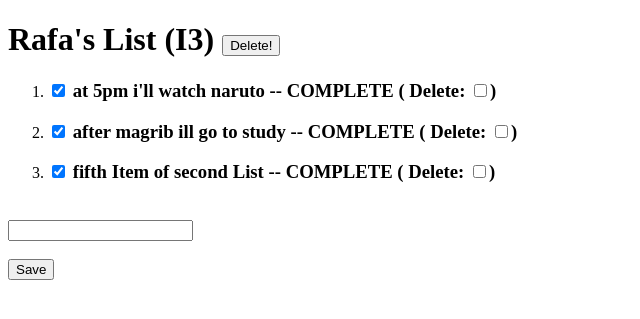
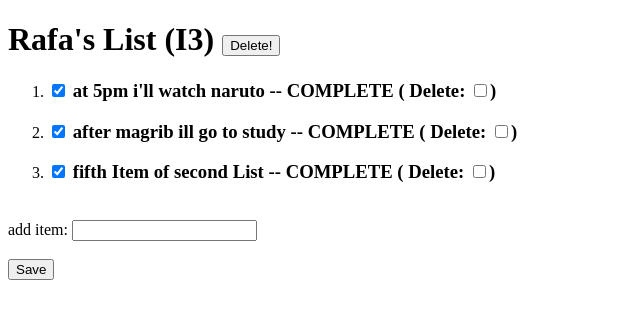
Before and after one commit to zzobaer09/django_own, a Django app: a page that uses first_project/app/templates/app/list_item.html in a window 1280 px wide. Shown: the top 319 px of the page, without its empty margins (0-640 px from the left). Run offline with Django 4.2, Linux system fonts and the light colour scheme; data comes from the database, SQL or seed files in the repository; both versions use the stored data as it was after the commit.

Commit message:
small change in html

```diff
--- a/first_project/app/templates/app/list.html
+++ b/first_project/app/templates/app/list.html
@@ -21,6 +21,11 @@
         </ol>
     </div>
 
+
+    <br>
+    <br>
+    <br>
+
     <div>
         <form method="post" action="">
             {% csrf_token %}
--- a/first_project/app/templates/app/list_item.html
+++ b/first_project/app/templates/app/list_item.html
@@ -29,7 +29,7 @@
             {% endfor %}
         </ol>
         <br>
-        <input type="text" name="newItemField">
+        add item: <input type="text" name="newItemField">
         <br><br>
         <button type="submit" name="save" value="save">Save</button>
     </form>
```
Also changed, not shown: first_project/db.sqlite3.
